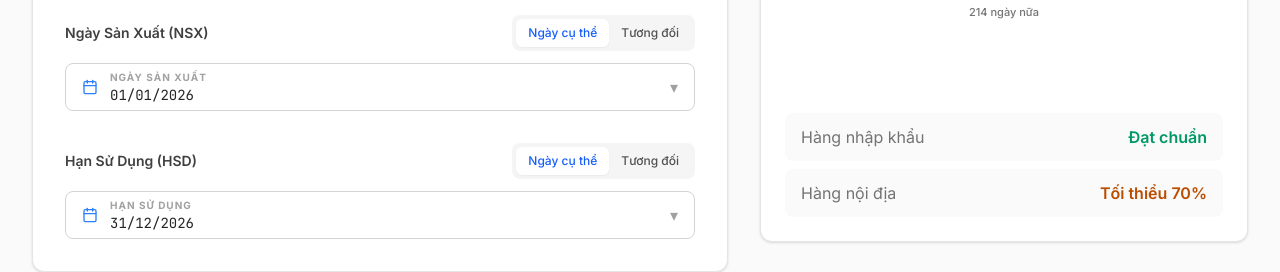
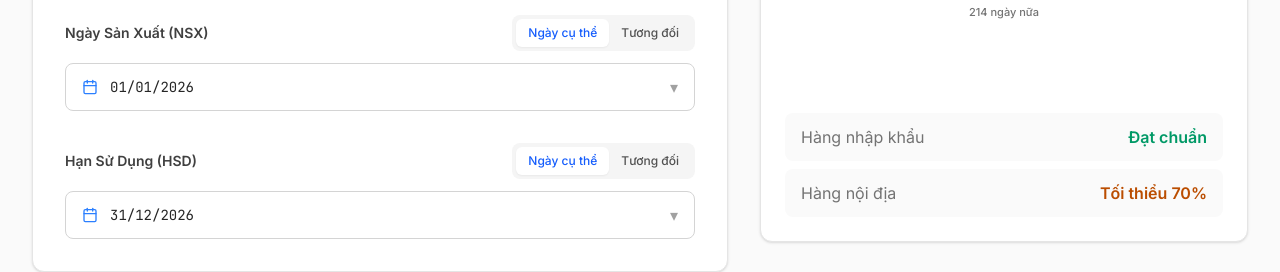
Before and after one commit to chinhr164/ICAT, a React (Vite) app: page / in a window 1280 px wide. Shown: the part 253-525 px from the top of the page. Built offline with nearby package versions, Linux system fonts and the light colour scheme.

Commit message:
style: adjust input padding and fix threshold values in ShelfLifeCalc component

```diff
--- a/src/components/ShelfLifeCalc.tsx
+++ b/src/components/ShelfLifeCalc.tsx
@@ -601,7 +601,7 @@ export default function ShelfLifeCalc({
 
                 {nsxMode === "specific" ? (
                   <DatePickerField
-                    label="Ngày sản xuất"
+                    label=""
                     value={nsxSpecific}
                     onChange={setNsxSpecific}
                   />
@@ -673,7 +673,7 @@ export default function ShelfLifeCalc({
 
                 {hsdMode === "specific" ? (
                   <DatePickerField
-                    label="Hạn sử dụng"
+                    label=""
                     value={hsdSpecific}
                     onChange={setHsdSpecific}
                   />
```
